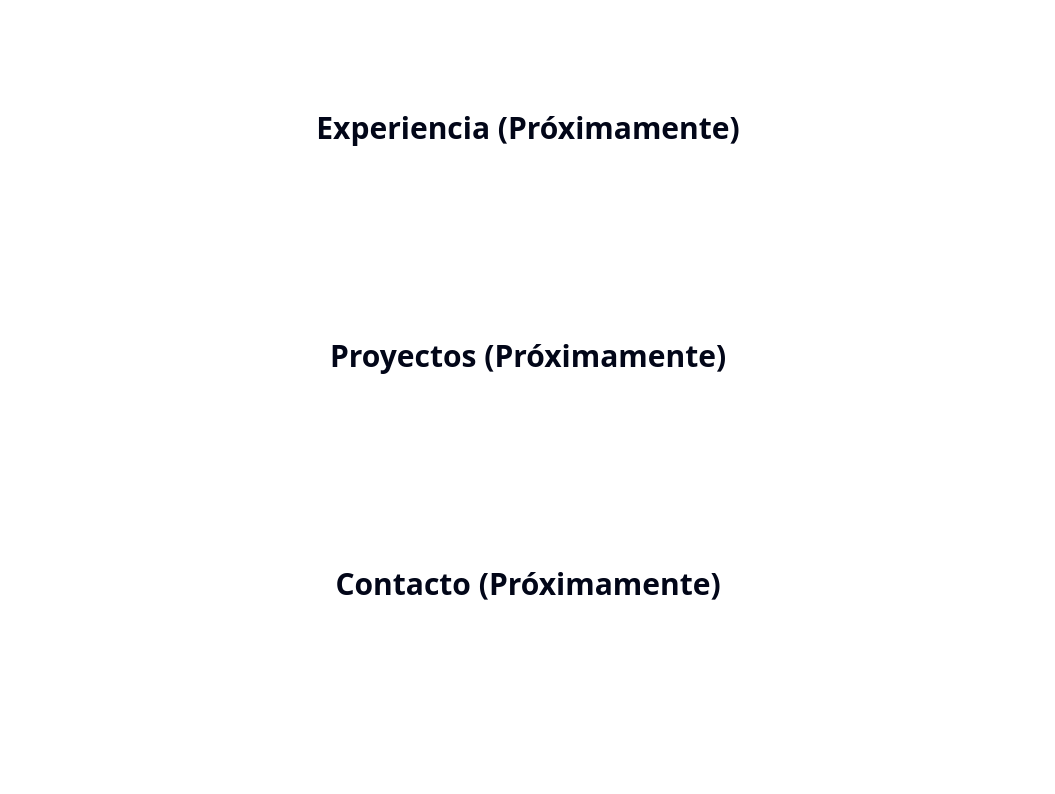
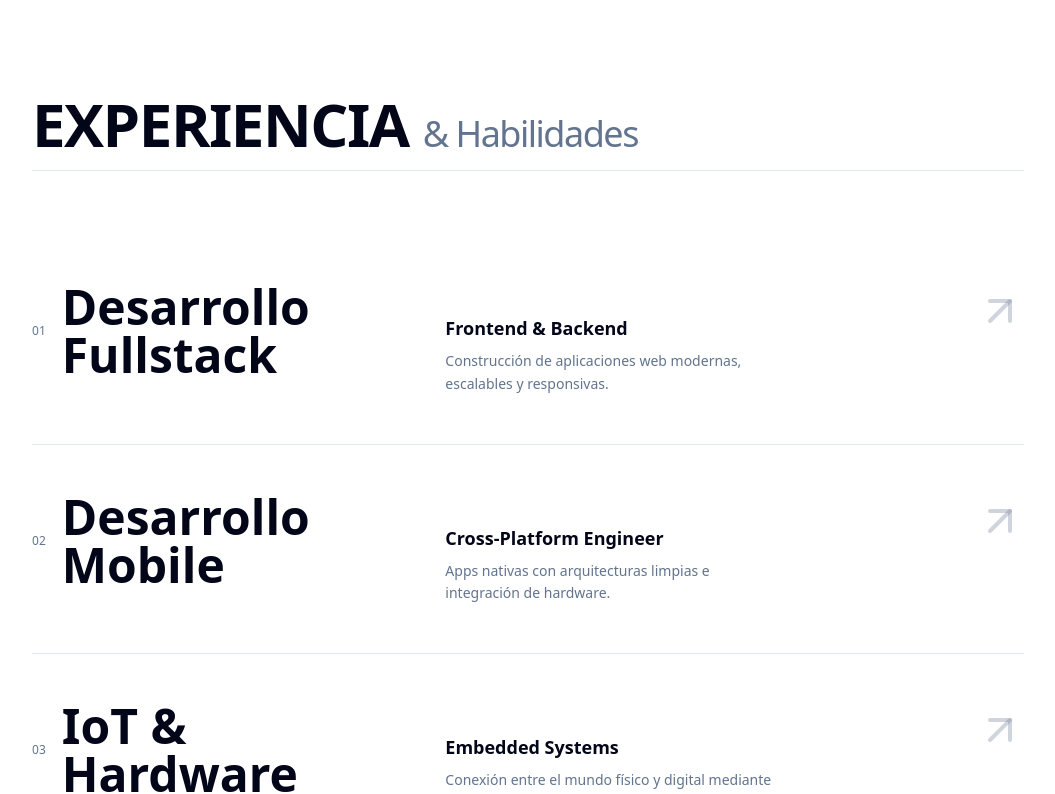
Before and after one commit to aramrojas11/portafolio_aram_rojas, a Next.js app: page / in a window 1280 px wide. Shown: the part 802-1596 px from the top of the page, without its empty margins (112-1167 px from the left). Before the commit the page ends 1516 px from the top, so only its background shows below. Built offline with nearby package versions, Linux system fonts and the light colour scheme.

Commit message:
Añadiendo seccion "Experiencia"

```diff
--- a/app/page.tsx
+++ b/app/page.tsx
@@ -1,39 +1,33 @@
 // app/page.tsx
-import  Header  from '@/components/Header';
-import { HeroContent } from '@/components/HeroContent';
-import { MouseFollower } from '@/components/MouseFollower'; // <-- IMPORTAR
-// import { Experience } from '@/components/Experience';
+import Header from "@/components/Header";
+import { HeroContent } from "@/components/HeroContent";
+import { MouseFollower } from "@/components/MouseFollower";
+import Experience from "@/components/Experience";
 
 export default function Home() {
   return (
     <div className="relative flex min-h-screen w-full flex-col overflow-x-hidden bg-background text-foreground">
-
       <Header />
-      {/* Contenido Principal */}
       <main className="flex-1 w-full">
-        {/* 1. HeroContent va *FUERA* del div 'max-w-6xl' para ocupar toda la pantalla.
-          Le damos 'min-h-screen' para asegurar que llene la vista.
-        */}
+        {/*Sección Inicio */}
         <section
           id="inicio"
-          className="relative w-full min-h-screen overflow-hidden"        >
+          className="relative w-full min-h-screen overflow-hidden"
+        >
           <HeroContent />
         </section>
-
-        {/* 2. El resto de las secciones va *DENTRO* de 'max-w-6xl'
-             para mantener la alineación centrada.
-        */}
         <div className="w-full max-w-6xl mx-auto p-4">
-          <section id="experiencia" className="py-24">
-            <h2 className="text-3xl text-center font-bold">Experiencia (Próximamente)</h2>
+          {/* Secciones */}
+          <Experience /> {/* <--- Agregamos la sección aquí */}
+          <section id="proyectos" className="py-24">
+            <h2 className="text-3xl text-center font-bold">
+              Proyectos (Próximamente)
+            </h2>
           </section>
-
-          <section id="proyectos" className="py-24">
-            <h2 className="text-3xl text-center font-bold">Proyectos (Próximamente)</h2>
-          </section>
-
           <section id="contacto" className="py-24">
-            <h2 className="text-3xl text-center font-bold">Contacto (Próximamente)</h2>
+            <h2 className="text-3xl text-center font-bold">
+              Contacto (Próximamente)
+            </h2>
           </section>
         </div>
       </main>
--- /dev/null
+++ b/components/Experience.tsx
@@ -0,0 +1,157 @@
+"use client";
+
+import React, { useState } from "react";
+import { motion, AnimatePresence } from "framer-motion";
+import { Code2, Smartphone, Cpu, ArrowUpRight } from "lucide-react";
+import { cn } from "@/app/lib/utils";
+
+// Definimos tus 3 grandes áreas basadas en tus proyectos
+const experienceData = [
+  {
+    id: "web",
+    title: "Desarrollo Fullstack",
+    icon: Code2,
+    role: "Frontend & Backend",
+    description: "Construcción de aplicaciones web modernas, escalables y responsivas.",
+    // Datos extraídos de Jaibin-Store y Portafolio
+    tags: [
+      "React",
+      "Next.js",
+      "TypeScript",
+      "Tailwind CSS",
+      "Supabase (PostgreSQL)",
+      "Framer Motion",
+      "Vercel"
+    ],
+  },
+  {
+    id: "mobile",
+    title: "Desarrollo Mobile",
+    icon: Smartphone,
+    role: "Cross-Platform Engineer",
+    description: "Apps nativas con arquitecturas limpias e integración de hardware.",
+    // Datos extraídos de LightContact
+    tags: [
+      ".NET MAUI",
+      "C#",
+      "MVVM Architecture",
+      "CommunityToolkit",
+      "Integración GPS",
+      "MercadoPago API"
+    ],
+  },
+  {
+    id: "iot",
+    title: "IoT & Hardware",
+    icon: Cpu,
+    role: "Embedded Systems",
+    description: "Conexión entre el mundo físico y digital mediante microcontroladores.",
+    // Datos extraídos de Moto Segura y SAP
+    tags: [
+      "ESP32 / ESP8266",
+      "Arduino IDE",
+      "C++",
+      "Sensores (Giroscopio/GPS)",
+      "Protocolos Seriales",
+      "Telemetría MQTT/HTTP"
+    ],
+  },
+];
+
+export default function Experience() {
+  // Estado para saber qué ítem está activo (hover en desktop, click en móvil)
+  const [hoveredIndex, setHoveredIndex] = useState<number | null>(null);
+
+  return (
+    <section id="experiencia" className="w-full py-20 px-6 md:px-16 bg-background">
+      <div className="max-w-7xl mx-auto">
+
+        {/* Título de la sección */}
+        <motion.div
+          initial={{ opacity: 0, y: 20 }}
+          whileInView={{ opacity: 1, y: 0 }}
+          viewport={{ once: true }}
+          className="mb-16 border-b border-border pb-4"
+        >
+          <h2 className="text-4xl md:text-6xl font-extrabold tracking-tight uppercase">
+            Experiencia <span className="text-muted-foreground text-2xl md:text-4xl normal-case font-light">& Habilidades</span>
+          </h2>
+        </motion.div>
+
+        {/* Lista tipo Acordeón */}
+        <div className="flex flex-col">
+          {experienceData.map((item, index) => (
+            <motion.div
+              key={item.id}
+              initial={{ opacity: 0, y: 20 }}
+              whileInView={{ opacity: 1, y: 0 }}
+              viewport={{ once: true }}
+              transition={{ delay: index * 0.1 }}
+              onMouseEnter={() => setHoveredIndex(index)}
+              onMouseLeave={() => setHoveredIndex(null)}
+              className="group relative border-b border-border py-8 md:py-12 cursor-default transition-colors hover:bg-accent/5"
+            >
+              <div className="flex flex-col md:flex-row md:items-baseline justify-between gap-4 md:gap-10">
+
+                {/* 01. Título e Icono */}
+                <div className="flex items-center gap-4 md:w-1/3">
+                  <span className="text-xs font-mono text-muted-foreground">0{index + 1}</span>
+                  <h3 className={cn(
+                    "text-3xl md:text-5xl font-bold transition-colors duration-300",
+                    hoveredIndex === index ? "text-primary" : "text-foreground"
+                  )}>
+                    {item.title}
+                  </h3>
+                </div>
+
+                {/* 02. Rol y Descripción (Visible siempre, pero se anima suave) */}
+                <div className="md:w-1/3">
+                   <h4 className="text-lg font-semibold mb-2">{item.role}</h4>
+                   <p className="text-muted-foreground text-sm leading-relaxed max-w-sm">
+                     {item.description}
+                   </p>
+                </div>
+
+                {/* 03. Icono flecha (Decorativo) */}
+                <div className="hidden md:flex justify-end md:w-1/6">
+                   <ArrowUpRight
+                     className={cn(
+                       "w-12 h-12 transition-transform duration-500",
+                       hoveredIndex === index ? "text-primary rotate-45" : "text-muted-foreground/30"
+                     )}
+                   />
+                </div>
+              </div>
+
+              {/* 04. Contenido Desplegable (Tags) */}
+              <AnimatePresence>
+                {hoveredIndex === index && (
+                  <motion.div
+                    initial={{ height: 0, opacity: 0 }}
+                    animate={{ height: "auto", opacity: 1 }}
+                    exit={{ height: 0, opacity: 0 }}
+                    transition={{ duration: 0.3, ease: "easeInOut" }}
+                    className="overflow-hidden"
+                  >
+                    <div className="pt-8 flex flex-wrap gap-3 md:ml-[33%]">
+                      {/* El margin-left alinea los tags con la descripción en Desktop */}
+                      {item.tags.map((tag) => (
+                        <span
+                          key={tag}
+                          className="px-4 py-2 rounded-full border border-primary/20 bg-primary/5 text-sm font-medium text-primary whitespace-nowrap"
+                        >
+                          {tag}
+                        </span>
+                      ))}
+                    </div>
+                  </motion.div>
+                )}
+              </AnimatePresence>
+
+            </motion.div>
+          ))}
+        </div>
+      </div>
+    </section>
+  );
+}
```
